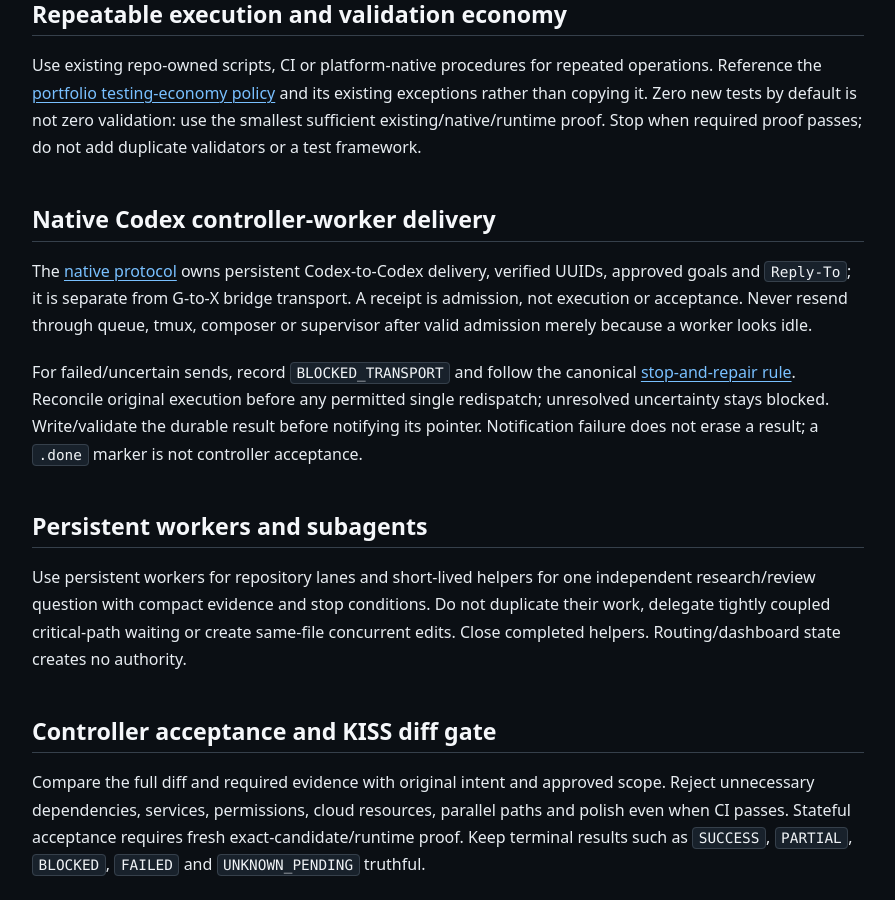
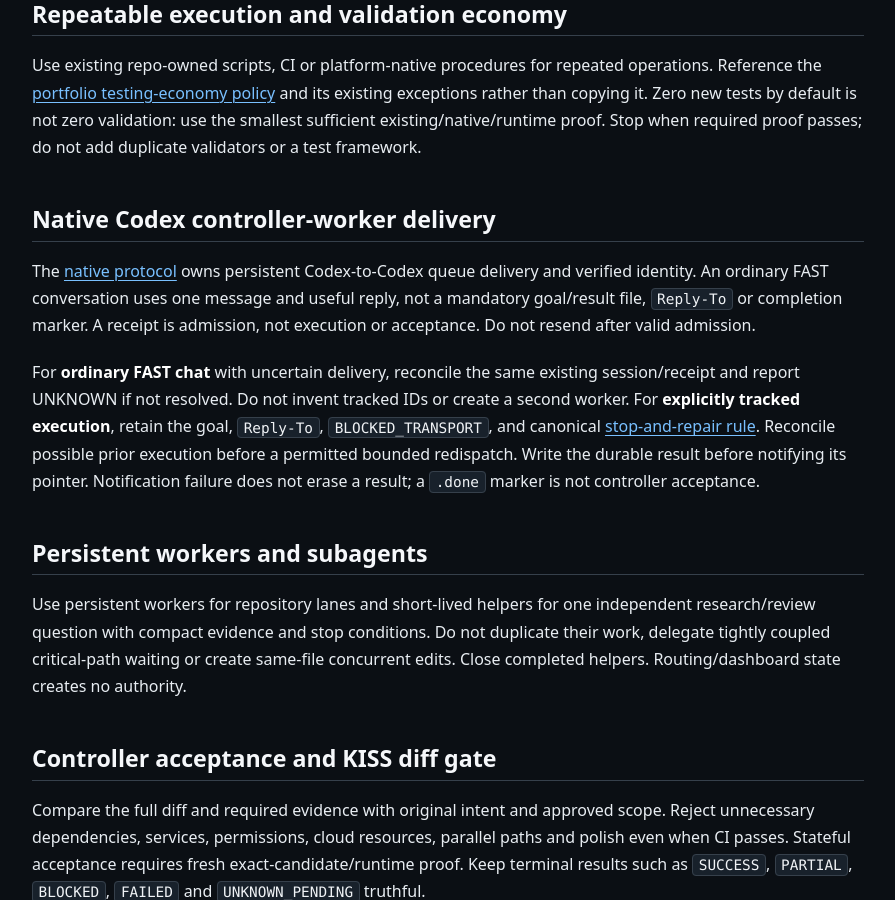
Before and after one commit to amitkarpe/agent-os, a Jekyll site: the page built from kb/playbooks/integrations/chatgpt-codex-collaboration-protocol.md, in a window 1280 px wide and 900 px high, scrolled down 5699 px. Shown: the whole window, without its empty margins (192-1087 px from the left). Built offline with Jekyll 4.4.1, drawn with Linux system fonts in a browser that asks for light colours.

Commit message:
fix: scope native queue recovery to FAST chat vs tracked execution (#56)

```diff
--- a/kb/playbooks/integrations/chatgpt-codex-collaboration-protocol.md
+++ b/kb/playbooks/integrations/chatgpt-codex-collaboration-protocol.md
@@ -233,17 +233,19 @@ Stop when required proof passes; do not add duplicate validators or a test frame
 ## Native Codex controller-worker delivery
 
 The [native protocol](../delegation/codex-native-controller-worker-protocol.md)
-owns persistent Codex-to-Codex delivery, verified UUIDs, approved goals and
-`Reply-To`; it is separate from G-to-X bridge transport. A receipt is admission,
-not execution or acceptance. Never resend through queue, tmux, composer or
-supervisor after valid admission merely because a worker looks idle.
+owns persistent Codex-to-Codex queue delivery and verified identity. An
+ordinary FAST conversation uses one message and useful reply, not a mandatory
+goal/result file, `Reply-To` or completion marker. A receipt is admission,
+not execution or acceptance. Do not resend after valid admission.
 
-For failed/uncertain sends, record `BLOCKED_TRANSPORT` and follow the canonical
+For **ordinary FAST chat** with uncertain delivery, reconcile the same
+existing session/receipt and report UNKNOWN if not resolved. Do not invent
+tracked IDs or create a second worker. For **explicitly tracked execution**,
+retain the goal, `Reply-To`, `BLOCKED_TRANSPORT`, and canonical
 [stop-and-repair rule](../delegation/codex-native-controller-worker-protocol.md#queue-failure-stop-and-repair).
-Reconcile original execution before any permitted single redispatch; unresolved
-uncertainty stays blocked. Write/validate the durable result before notifying
-its pointer. Notification failure does not erase a result; a `.done` marker is
-not controller acceptance.
+Reconcile possible prior execution before a permitted bounded redispatch.
+Write the durable result before notifying its pointer. Notification failure
+does not erase a result; a `.done` marker is not controller acceptance.
 
 ## Persistent workers and subagents
 
```
